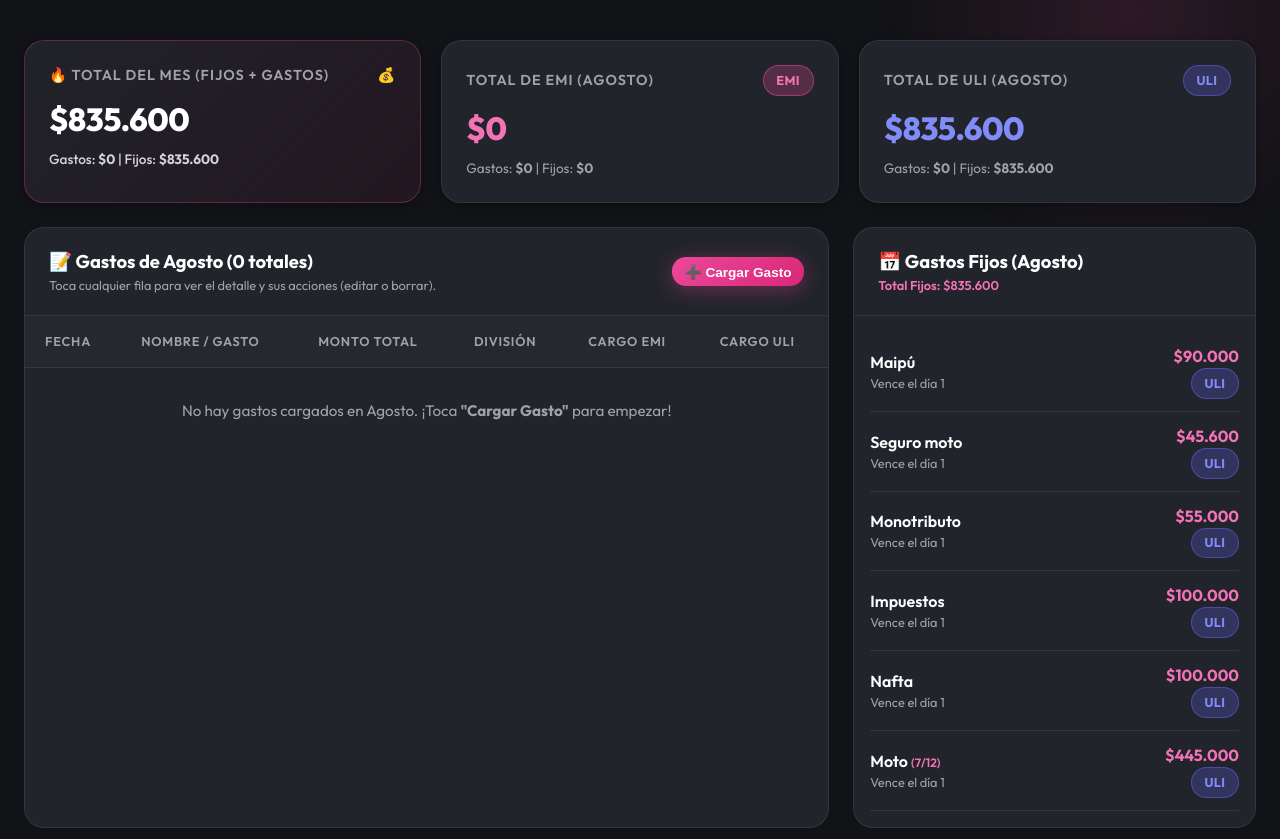
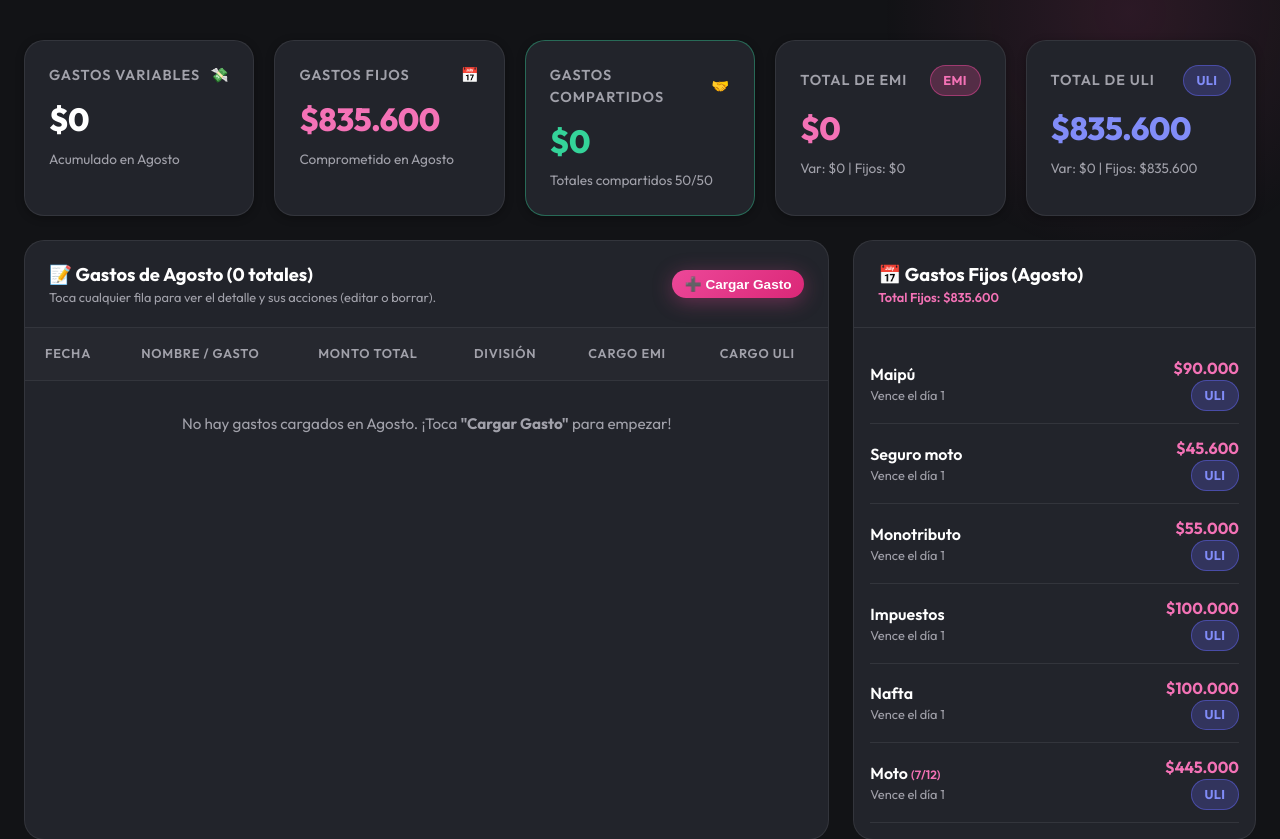
Before and after one commit to UlisesGuzman06/plataemiuli, a Django app: page / in a window 1280 px wide. Shown: the part 138-977 px from the top of the page. Run offline with Django 5.2, Linux system fonts and the light colour scheme; data comes from the database, SQL or seed files in the repository; both versions use the stored data as it was after the commit; data that the repository does not hold is empty.

Commit message:
Add card payment option, es_tarjeta field, and 5 clear breakdown summary cards on Dashboard

```diff
--- a/finanzas/models.py
+++ b/finanzas/models.py
@@ -32,6 +32,9 @@ class Gasto(models.Model):
     monto_emi = models.DecimalField(max_digits=12, decimal_places=2, default=0)
     monto_uli = models.DecimalField(max_digits=12, decimal_places=2, default=0)
     porcentaje_emi = models.DecimalField(max_digits=5, decimal_places=2, default=50.00)
+
+    # Pago con tarjeta o efectivo/transferencia
+    es_tarjeta = models.BooleanField(default=False, verbose_name="Pagado con Tarjeta")
 
     notas = models.TextField(blank=True, default='')
     creado_en = models.DateTimeField(auto_now_add=True)
--- a/finanzas/static/js/main.js
+++ b/finanzas/static/js/main.js
@@ -30,8 +30,6 @@ function initModals() {
             if (modal) modal.classList.remove('active');
         });
     });
-
-    // Se deshabilitó el cierre al hacer clic afuera: los modales solo se cierran al presionar '✕' o 'Cancelar'.
 }
 
 function initSplitCalculator() {
@@ -109,6 +107,7 @@ function initDetailModal() {
             const division = el.getAttribute('data-division') || '';
             const emi = el.getAttribute('data-emi') || '0';
             const uli = el.getAttribute('data-uli') || '0';
+            const esTarjeta = el.getAttribute('data-es-tarjeta') === 'true';
             const notas = el.getAttribute('data-notas') || '';
 
             document.getElementById('detail-desc').textContent = desc;
@@ -117,9 +116,21 @@ function initDetailModal() {
             document.getElementById('detail-division').textContent = division;
             document.getElementById('detail-emi').textContent = `$${emi}`;
             document.getElementById('detail-uli').textContent = `$${uli}`;
+
+            const badgeTarjeta = document.getElementById('detail-tarjeta');
+            if (badgeTarjeta) {
+                if (esTarjeta) {
+                    badgeTarjeta.textContent = '💳 Pagado con Tarjeta';
+                    badgeTarjeta.style.display = 'inline-block';
+                    badgeTarjeta.setAttribute('style', 'background:rgba(236,72,153,0.18); color:#f472b6; border:1px solid rgba(236,72,153,0.4); display:inline-block;');
+                } else {
+                    badgeTarjeta.textContent = '💵 Efectivo / Transferencia';
+                    badgeTarjeta.setAttribute('style', 'background:rgba(113,113,122,0.2); color:#a1a1aa; display:inline-block;');
+                }
+            }
+
             document.getElementById('detail-notas').textContent = notas ? notas : 'Sin descripción o notas adicionales.';
 
-            // Delete form action inside detail modal
             const deleteForm = document.getElementById('detail-action-delete');
             if (deleteForm) {
                 deleteForm.action = `/eliminar/${id}/`;
@@ -132,6 +143,7 @@ function initDetailModal() {
                 detailEditBtn.setAttribute('data-monto-raw', el.getAttribute('data-monto-raw') || '');
                 detailEditBtn.setAttribute('data-fecha-raw', el.getAttribute('data-fecha-raw') || '');
                 detailEditBtn.setAttribute('data-division-raw', el.getAttribute('data-division-raw') || '');
+                detailEditBtn.setAttribute('data-es-tarjeta', esTarjeta ? 'true' : 'false');
                 detailEditBtn.setAttribute('data-notas', notas);
             }
 
@@ -243,6 +255,7 @@ function initEditModals() {
                 const monto = btn.getAttribute('data-monto-raw') || '0';
                 const fecha = btn.getAttribute('data-fecha-raw') || '';
                 const division = btn.getAttribute('data-division-raw') || '50_50';
+                const esTarjeta = btn.getAttribute('data-es-tarjeta') === 'true';
                 const notas = btn.getAttribute('data-notas') || '';
 
                 formEditGasto.action = `/editar/${id}/`;
@@ -255,6 +268,10 @@ function initEditModals() {
 
                 document.getElementById('edit-gasto-fecha').value = fecha;
                 document.getElementById('edit-gasto-division').value = division;
+
+                const checkTarjeta = document.getElementById('edit-gasto-check-tarjeta');
+                if (checkTarjeta) checkTarjeta.checked = esTarjeta;
+
                 document.getElementById('edit-gasto-notas').value = notas;
 
                 const detailModal = document.getElementById('modal-detalle-gasto');
--- a/finanzas/templates/base.html
+++ b/finanzas/templates/base.html
@@ -112,6 +112,14 @@
           </select>
         </div>
 
+        <!-- Checkbox Método de Pago: Tarjeta -->
+        <div class="form-group" style="background:var(--bg-canvas); padding:0.85rem 1rem; border-radius:var(--radius-md); border:1px solid var(--border-color);">
+          <label style="display:flex; align-items:center; gap:0.6rem; cursor:pointer; font-weight:600; color:var(--text-white);">
+            <input type="checkbox" name="es_tarjeta" style="width:1.1rem; height:1.1rem; accent-color:var(--pink-primary);">
+            💳 ¿Fue pagado con Tarjeta de Crédito/Débito?
+          </label>
+        </div>
+
         <!-- Dynamic Calculator Box -->
         <div class="split-calculator-box" id="split-calc-box">
           <div style="font-size:0.85rem; font-weight:700; color:var(--pink-light); margin-bottom:0.5rem;">
@@ -189,6 +197,13 @@
           </select>
         </div>
 
+        <div class="form-group" style="background:var(--bg-canvas); padding:0.85rem 1rem; border-radius:var(--radius-md); border:1px solid var(--border-color);">
+          <label style="display:flex; align-items:center; gap:0.6rem; cursor:pointer; font-weight:600; color:var(--text-white);">
+            <input type="checkbox" name="es_tarjeta" id="edit-gasto-check-tarjeta" style="width:1.1rem; height:1.1rem; accent-color:var(--pink-primary);">
+            💳 ¿Fue pagado con Tarjeta de Crédito/Débito?
+          </label>
+        </div>
+
         <div class="form-group">
           <label class="form-label">Fecha</label>
           <input type="date" name="fecha" id="edit-gasto-fecha" class="form-control" required>
@@ -226,9 +241,14 @@
           <span id="detail-fecha" style="font-weight:600; color:white;">-</span>
         </div>
 
-        <div style="display:flex; justify-content:space-between; font-size:0.9rem;">
+        <div style="display:flex; justify-content:space-between; align-items:center; font-size:0.9rem; margin-bottom:0.4rem;">
           <span style="color:var(--gray-400);">División:</span>
           <span id="detail-division" class="badge badge-shared">-</span>
+        </div>
+
+        <div style="display:flex; justify-content:space-between; align-items:center; font-size:0.9rem;">
+          <span style="color:var(--gray-400);">Método de Pago:</span>
+          <span id="detail-tarjeta" class="badge">-</span>
         </div>
       </div>
 
--- a/finanzas/templates/finanzas/dashboard.html
+++ b/finanzas/templates/finanzas/dashboard.html
@@ -4,42 +4,56 @@
 {% block title %}Dashboard General{% endblock %}
 
 {% block content %}
-<!-- Quick Combined Summary Cards -->
-<div class="grid-cards" style="margin-top:1rem;">
-  <!-- Total Combinado Card -->
-  <div class="card" style="border-color:var(--border-pink); background:linear-gradient(135deg, rgba(34,36,43,0.95) 0%, rgba(236,72,153,0.08) 100%);">
+<!-- Quick Summary Cards Grid (5 Cards) -->
+<div class="grid-cards" style="grid-template-columns: repeat(auto-fit, minmax(220px, 1fr)); margin-top:1rem;">
+  <!-- Card 1: Gastos Variables -->
+  <div class="card">
     <div class="card-title">
-      <span>🔥 Total del Mes (Fijos + Gastos)</span>
-      <span>💰</span>
+      <span>Gastos Variables</span>
+      <span>💸</span>
     </div>
-    <div class="card-amount">${{ summary.gran_total|punto_monto }}</div>
-    <div class="card-subtext" style="color:var(--gray-300); font-weight:500;">
-      Gastos: <strong>${{ summary.total_gastos|punto_monto }}</strong> | Fijos: <strong>${{ summary.total_fijos|punto_monto }}</strong>
-    </div>
+    <div class="card-amount">${{ summary.total_gastos|punto_monto }}</div>
+    <div class="card-subtext">Acumulado en {{ mes_actual_nombre }}</div>
   </div>
 
-  <!-- Total Emi Card -->
+  <!-- Card 2: Gastos Fijos -->
   <div class="card">
     <div class="card-title">
-      <span>Total de Emi ({{ mes_actual_nombre }})</span>
+      <span>Gastos Fijos</span>
+      <span>📅</span>
+    </div>
+    <div class="card-amount pink">${{ summary.total_fijos|punto_monto }}</div>
+    <div class="card-subtext">Comprometido en {{ mes_actual_nombre }}</div>
+  </div>
+
+  <!-- Card 3: Gastos Compartidos / Conjunto -->
+  <div class="card" style="border-color:rgba(52,211,153,0.4);">
+    <div class="card-title">
+      <span>Gastos Compartidos</span>
+      <span>🤝</span>
+    </div>
+    <div class="card-amount" style="color:#34d399;">${{ summary.total_compartidos|punto_monto }}</div>
+    <div class="card-subtext">Totales compartidos 50/50</div>
+  </div>
+
+  <!-- Card 4: Total Emi -->
+  <div class="card">
+    <div class="card-title">
+      <span>Total de Emi</span>
       <span class="badge" style="background:rgba(236, 72, 153, 0.25); color:#f472b6; border:1px solid rgba(236, 72, 153, 0.5);">EMI</span>
     </div>
     <div class="card-amount pink">${{ summary.gran_total_emi|punto_monto }}</div>
-    <div class="card-subtext">
-      Gastos: <strong>${{ summary.total_emi|punto_monto }}</strong> | Fijos: <strong>${{ summary.total_fijos_emi|punto_monto }}</strong>
-    </div>
+    <div class="card-subtext">Var: ${{ summary.total_emi_var|punto_monto }} | Fijos: ${{ summary.total_fijos_emi|punto_monto }}</div>
   </div>
 
-  <!-- Total Uli Card -->
+  <!-- Card 5: Total Uli -->
   <div class="card">
     <div class="card-title">
-      <span>Total de Uli ({{ mes_actual_nombre }})</span>
+      <span>Total de Uli</span>
       <span class="badge" style="background:rgba(99, 102, 241, 0.25); color:#818cf8; border:1px solid rgba(99, 102, 241, 0.5);">ULI</span>
     </div>
     <div class="card-amount" style="color:#818cf8;">${{ summary.gran_total_uli|punto_monto }}</div>
-    <div class="card-subtext">
-      Gastos: <strong>${{ summary.total_uli|punto_monto }}</strong> | Fijos: <strong>${{ summary.total_fijos_uli|punto_monto }}</strong>
-    </div>
+    <div class="card-subtext">Var: ${{ summary.total_uli_var|punto_monto }} | Fijos: ${{ summary.total_fijos_uli|punto_monto }}</div>
   </div>
 </div>
 
@@ -78,12 +92,16 @@
             data-division-raw="{{ g.tipo_division }}"
             data-emi="{{ g.monto_emi|punto_monto }}"
             data-uli="{{ g.monto_uli|punto_monto }}"
+            data-es-tarjeta="{% if g.es_tarjeta %}true{% else %}false{% endif %}"
             data-notas="{{ g.notas }}">
           <td>{{ g.fecha|date:"d/m/Y" }}</td>
           <td style="font-weight:600; color:white;">
             {{ g.descripcion }}
+            {% if g.es_tarjeta %}
+            <span style="font-size:0.75rem; color:var(--pink-light); display:inline-block; margin-left:0.3rem;">💳 Tarjeta</span>
+            {% endif %}
             {% if g.notas %}
-            <span style="font-size:0.75rem; color:var(--pink-light); display:block;">📌 Ver detalles</span>
+            <span style="font-size:0.75rem; color:var(--gray-400); display:block;">📌 Ver notas</span>
             {% endif %}
           </td>
           <td style="font-weight:700; color:white;">${{ g.monto_total|punto_monto }}</td>
--- a/finanzas/views.py
+++ b/finanzas/views.py
@@ -25,6 +25,7 @@ def dashboard_view(request):
         monto_total = Decimal(request.POST.get('monto_total', '0'))
         fecha = request.POST.get('fecha') or timezone.now().date()
         tipo_division = request.POST.get('tipo_division', TipoDivision.EQUITY_50_50)
+        es_tarjeta = request.POST.get('es_tarjeta') == 'on'
 
         monto_emi_custom = Decimal(request.POST.get('monto_emi', '0') or '0')
         monto_uli_custom = Decimal(request.POST.get('monto_uli', '0') or '0')
@@ -37,6 +38,7 @@ def dashboard_view(request):
             fecha=fecha,
             tipo_division=tipo_division,
             porcentaje_emi=pct_emi_custom,
+            es_tarjeta=es_tarjeta,
             notas=notas
         )
 
@@ -80,6 +82,7 @@ def editar_gasto_view(request, gasto_id):
         gasto.monto_total = Decimal(request.POST.get('monto_total', '0'))
         gasto.fecha = request.POST.get('fecha') or gasto.fecha
         gasto.tipo_division = request.POST.get('tipo_division', gasto.tipo_division)
+        gasto.es_tarjeta = request.POST.get('es_tarjeta') == 'on'
         gasto.notas = request.POST.get('notas', '')
 
         if gasto.tipo_division == TipoDivision.EXACT_AMOUNT:
```
Also changed, not shown: finanzas/services.py (+22 -16 lines), db.sqlite3, finanzas/migrations/0006_gasto_es_tarjeta.py (added).
